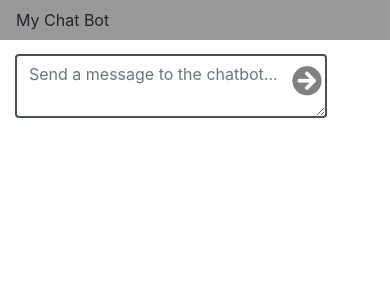
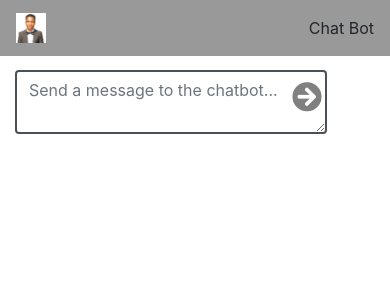
Before and after one commit to john-bagiliko/Chatbot, a Django app: page / in a window 390 px wide. Shown: the top 300 px of the page. Run offline with Django 3.2, Linux system fonts and the light colour scheme; some libraries are stand-ins or nearby versions.

Commit message:
made frontend responsive

```diff
--- a/comedy/static/js/script.js
+++ b/comedy/static/js/script.js
@@ -21,11 +21,11 @@ window.onload = function () {
 				};
 				this.messages.push(message);
 				this.input = '';
-
+				window.scrollTo(0, document.body.scrollHeight);
 				//just incase
 				this.send_blank = false;
 				this.placeholder = "Send a message to the chatbot...";
-
+				window.scrollTo(0, document.body.scrollHeight);
 				fetch("/get-response/", {
 			        body: JSON.stringify({'message': message['text']}),
 			        cache: 'no-cache',
@@ -40,11 +40,13 @@ window.onload = function () {
 			        referrer: 'no-referrer',
 			        })
 			        .then(response => response.json()).then((json) => {
-			          	this.messages.push(json['message'])
+			          	this.messages.push(json['message']);
+			          	window.scrollTo(0, document.body.scrollHeight);
 			    	})
 			} else {
 				this.send_blank = true;
 				this.placeholder = "Please put in some text";
+				window.scrollTo(0, document.body.scrollHeight);
 			}
 
 		},
@@ -52,9 +54,12 @@ window.onload = function () {
 			if (this.input.length > 0) {
 				this.send_blank = false;
 				this.placeholder = "Send a message to the chatbot...";
+				window.scrollTo(0, document.body.scrollHeight);
 			} else {
 				this.send_blank = true;
 				this.placeholder = "Please put in some text";
+				window.scrollTo(0, document.body.scrollHeight);
+
 			}
 		},
 	  }
--- a/comedy/templates/base.html
+++ b/comedy/templates/base.html
@@ -3,8 +3,7 @@
 <html>
 <head>
 	<title>{% block title %}{{ title }}{% endblock %}</title>
-
-	<meta charset="utf-8"/>
+	<meta name="viewport" content="width=device-width, height=device-height, initial-scale=1" charset="utf-8"/>
 
 	<link rel="stylesheet" type="text/css" href="{% static 'css/bootstrap.min.css' %}">
 	<link rel="stylesheet" type="text/css" href="{% static 'css/style.css' %}">
@@ -20,11 +19,10 @@
 <body>
 	<!-- Image and text -->
 	<nav class="navbar navbar-light">
-	  <!-- <a class="navbar-brand" href="#">
-	    <img src="{% static 'img/bootstrap-solid.svg' %}" width="30" height="30" class="d-inline-block align-top" alt="">
-	    Bootstrap
-	  </a> -->
-	  My Chat Bot
+	  <a class="navbar-brand" href="#">
+	    <img src="{% static 'img/jb_pr.jpg' %}" width="30" height="30" class="d-inline-block align-top" alt="">
+	  </a>
+	  Chat Bot
 	</nav>
 
 	{% block content %}{% endblock %}
```
Also changed, not shown: comedy/.spyproject/config/codestyle.ini (added), comedy/.spyproject/config/defaults/defaults-codestyle-0.2.0.ini (added), comedy/.spyproject/config/defaults/defaults-encoding-0.2.0.ini (added), comedy/.spyproject/config/defaults/defaults-vcs-0.2.0.ini (added), comedy/.spyproject/config/defaults/defaults-workspace-0.2.0.ini (added), comedy/.spyproject/config/encoding.ini (added), comedy/.spyproject/config/vcs.ini (added), comedy/.spyproject/config/workspace.ini (added), comedy/db.sqlite3, comedy/static/img/bootstrap-solid.svg (deleted), comedy/static/img/jb_pr.jpg (added), comedy/templates/home.html (line endings or trailing spaces), 3 other files.
